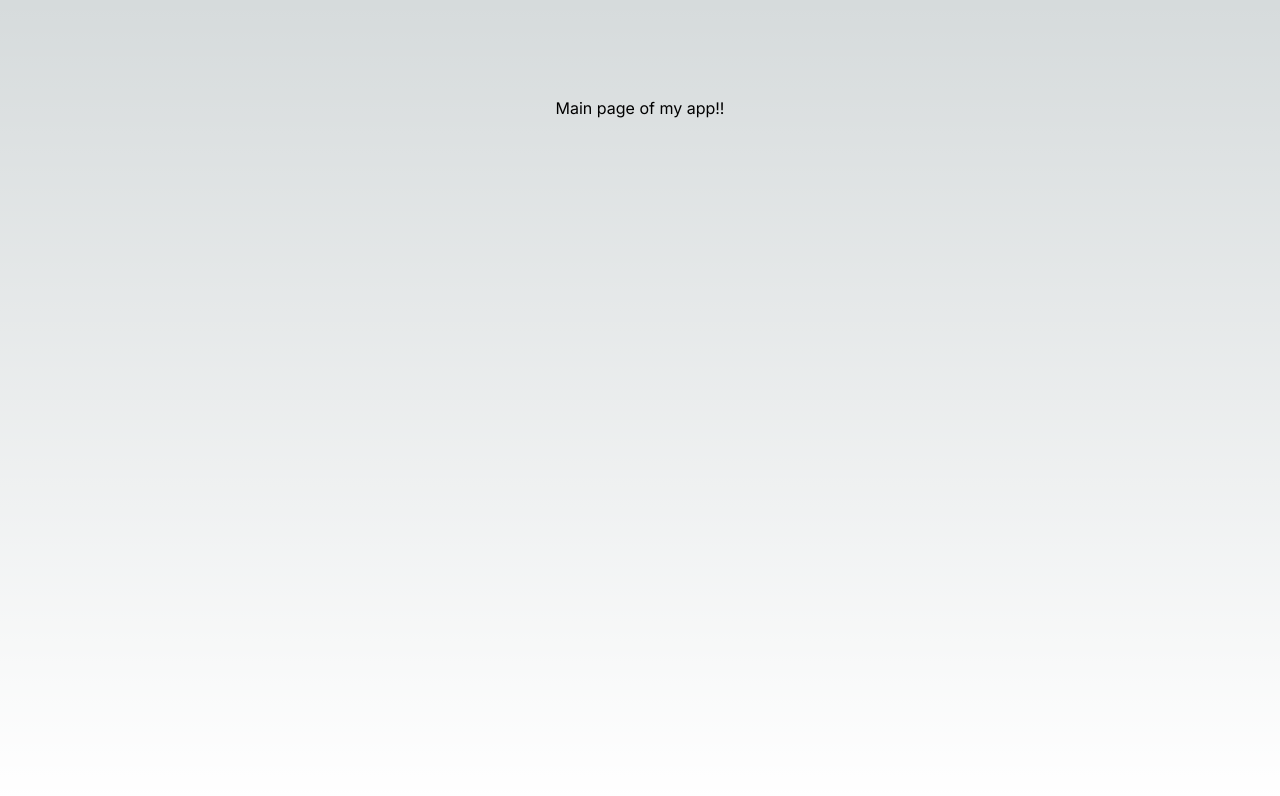
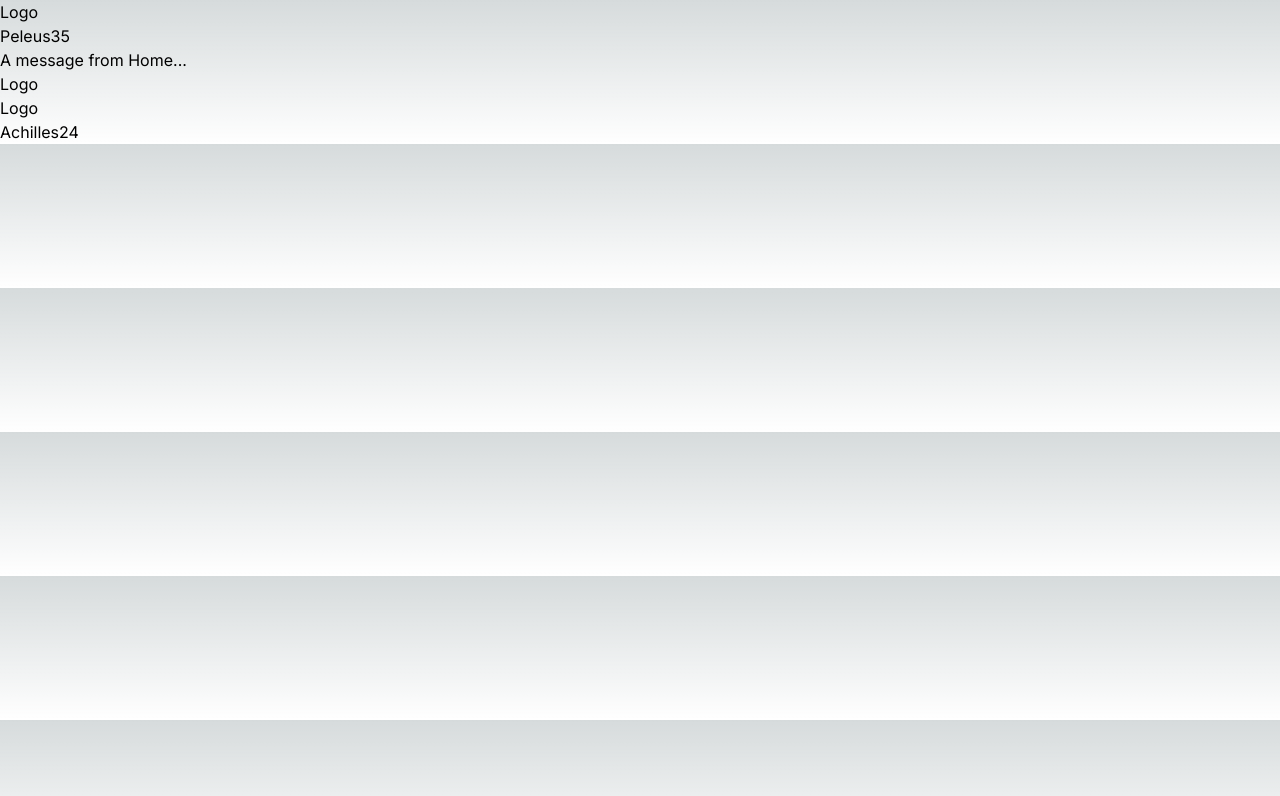
Before and after one commit to hgiudatto/nextjs13-course, a Next.js app: page / in a window 1280 px wide. Shown: the top 796 px of the page. Built offline with nearby package versions, Linux system fonts and the light colour scheme.

Commit message:
components

```diff
--- /dev/null
+++ b/src/app/components/Header/index.tsx
@@ -0,0 +1,14 @@
+"use client"
+
+import Logo from "../Logo"
+import Menu from "../Menu"
+
+export default function Header(props: any) {
+
+    return (
+        <header>
+            <Logo />
+            <Menu {...props} />
+            {props.children}
+        </header>)
+}
--- /dev/null
+++ b/src/app/components/Logo.tsx
@@ -0,0 +1,6 @@
+"use client"
+export default function Logo() {
+    return (
+        <div>Logo</div>
+    )
+}
--- /dev/null
+++ b/src/app/components/Menu.tsx
@@ -0,0 +1,10 @@
+"use client"
+export default function Menu(props: any) {
+    return (
+        <div>
+            {props.name}
+            {props.age}
+            {props.isMan}
+        </div>
+    )
+}
--- a/src/app/page.tsx
+++ b/src/app/page.tsx
@@ -1,9 +1,16 @@
 import Image from "next/image";
+import Header from "./components/Header";
+import Logo from "./components/Logo"
 
 export default function Home() {
+  const name = "Achilles"
   return (
-    <main className="flex min-h-screen flex-col items-center justify-between p-24">
-      <h1>Main page of my app!!</h1>
-    </main>
+    <div>
+      <Header name={"Peleus"} age={35} isMan={true}>
+        <p>A message from Home...</p>
+        <Logo />
+      </Header>
+      <Header name={"Achilles"} age={24} isMan={true} />
+    </div>
   );
 }
```
